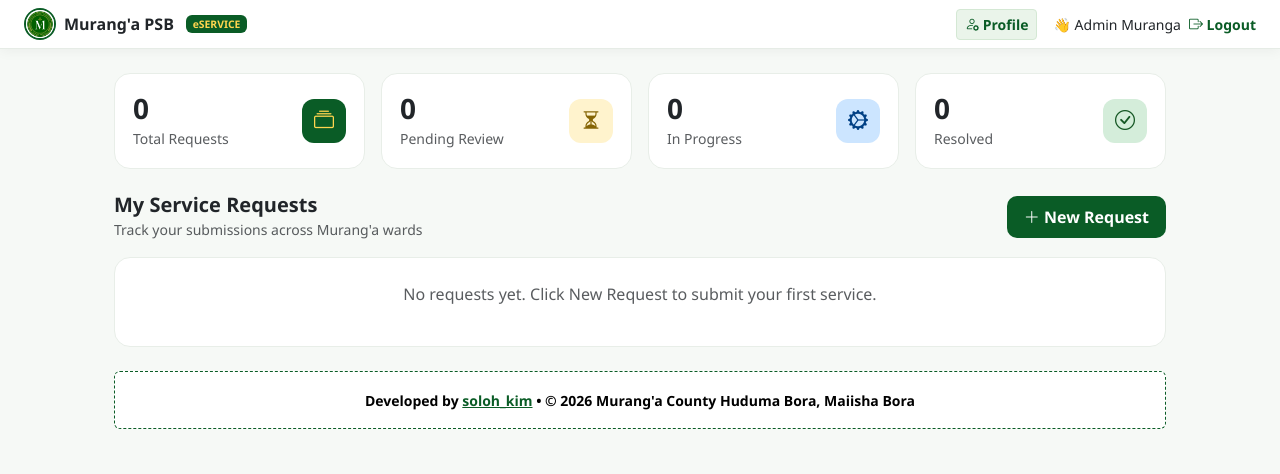
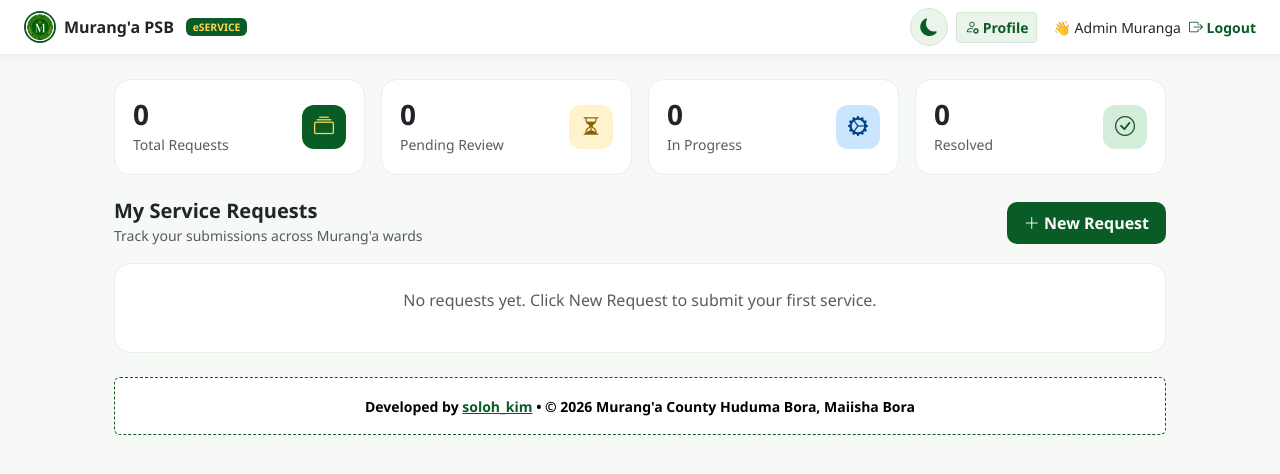
Before and after one commit to solohkim/muranga-psb-service-request, a Flask app: page /dashboard in a window 1280 px wide. Shown: the top 474 px of the page. Run offline with Flask 3, Linux system fonts and the light colour scheme; a user stored in the database is signed in; data that the repository does not hold is empty; some libraries are stand-ins or nearby versions.

Commit message:
update dashboard.html

```diff
--- a/templates/dashboard.html
+++ b/templates/dashboard.html
@@ -4,8 +4,8 @@
 <title>Dashboard - Murang'a PSB</title>
 <style>
 :root{--green:#0a5c26;--gold:#FFD54F;--light:#f6f9f6}
-body{background:var(--light);font-family:'Segoe UI',system-ui}
-.navbar-m{background:#fff;border-bottom:1px solid #e6ece6;box-shadow:0 2px 12px rgba(0,0,0,.05);position:sticky;top:0;z-index:10}
+body{background:var(--light);font-family:'Segoe UI',system-ui;transition:.3s}
+.navbar-m{background:#fff;border-bottom:1px solid #e6ece6;box-shadow:0 2px 12px rgba(0,0,0,.05);position:sticky;top:0;z-index:10;transition:.3s}
 .stat-card{background:#fff;border:1px solid #e8eee8;border-radius:16px;padding:18px;transition:.2s;position:relative;overflow:hidden}
 .stat-card:hover{transform:translateY(-2px);box-shadow:0 10px 20px rgba(0,0,0,.07)}
 .stat-card .icon{width:44px;height:44px;border-radius:12px;display:grid;place-items:center;font-size:20px}
@@ -20,12 +20,38 @@ body{background:var(--light);font-family:'Segoe UI',system-ui}
 .btn-del{background:#fff;color:#dc3545;border-radius:8px;font-weight:600;padding:4px 12px;font-size:.8rem;border:1px solid #f5c2c7}
 .btn-del:hover{background:#dc3545;color:#fff}
 .dup-banner{background:#fff3cd;border:1px solid #ffe69c;border-radius:12px;padding:12px 16px}
+
+/* --- DARK/LIGHT TOGGLE BUTTON --- */
+#themeToggleDash{
+  width:38px;height:38px;border-radius:50%;
+  border:1px solid #d4e8d4;background:#eaf4ea;
+  color:var(--green);display:grid;place-items:center;
+  cursor:pointer;font-size:1.1rem;transition:.2s
+}
+#themeToggleDash:hover{transform:scale(1.05)}
+
+/* --- DARK MODE STYLES --- */
+body.dark-mode{background:#121212 !important;color:#e5e5e5 !important}
+body.dark-mode .navbar-m{background:#1c1c1c !important;border-color:#333 !important}
+body.dark-mode .stat-card, body.dark-mode .req-card{background:#1e1e1e !important;border-color:#333 !important;color:#e5e5e5}
+body.dark-mode .text-muted{color:#999 !important}
+body.dark-mode .progress{background:#333 !important}
+body.dark-mode .dup-banner{background:#2a2410 !important;border-color:#664d03 !important;color:#ffe69c}
+body.dark-mode #themeToggleDash{background:#2a2a2a !important;border-color:#444 !important;color:var(--gold) !important}
+body.dark-mode .badge.bg-light{background:#2a2a2a !important;color:#ccc !important;border-color:#444 !important}
+body.dark-mode .alert-info{background:#1a2a3a !important;border-color:#2a4a6a !important;color:#a8d4ff !important}
+
+/* --- POP-UP ANIMATION (same as login) --- */
+.pop-up{opacity:0;transform:translateY(24px);animation:popUp 0.7s cubic-bezier(0.22,1,0.36,1) forwards}
+@keyframes popUp{to{opacity:1;transform:translateY(0)}}
+.delay-1{animation-delay:0.1s}.delay-2{animation-delay:0.2s}.delay-3{animation-delay:0.3s}.delay-4{animation-delay:0.4s}
 </style></head>
 <body>
 
 <nav class="navbar-m py-2 px-3 px-lg-4 d-flex justify-content-between align-items-center">
 <a href="/dashboard" class="d-flex align-items-center gap-2 text-decoration-none text-dark"><img src="/static/avatar.png" onerror="this.style.display='none'" style="width:32px;height:32px;border-radius:50%;border:2px solid #0a5c26"><b>Murang'a PSB</b><span class="badge ms-1" style="background:#0a5c26;color:#FFD54F;font-size:.65rem">eSERVICE</span></a>
 <div class="d-flex align-items-center gap-2 small">
+  <button id="themeToggleDash" title="Toggle theme"><i class="bi bi-moon-fill" id="themeIconDash"></i></button>
   <a href="/profile" class="btn btn-sm me-2" style="background:#eaf4ea;color:#0a5c26;font-weight:700;border:1px solid #d4e8d4"><i class="bi bi-person-gear"></i> Profile</a>
 <span class="d-none d-md-inline">👋 {{ session.get('full_name', 'Citizen') }}</span>
 <a href="/logout" class="text-decoration-none" style="color:#0a5c26;font-weight:600"><i class="bi bi-box-arrow-right"></i> Logout</a>
@@ -42,20 +68,18 @@ body{background:var(--light);font-family:'Segoe UI',system-ui}
   {% endif %}
 {% endwith %}
 
-<!-- STATS DYNAMIC -->
 <div class="row g-3 mb-4">
-<div class="col-6 col-md-3"><div class="stat-card total d-flex justify-content-between align-items-center"><div><h3 class="fw-bold mb-0">{{ stats.total if stats else 0 }}</h3><small class="text-muted">Total Requests</small></div><div class="icon"><i class="bi bi-collection"></i></div></div></div>
-<div class="col-6 col-md-3"><div class="stat-card pend d-flex justify-content-between align-items-center"><div><h3 class="fw-bold mb-0">{{ stats.pending if stats else 0 }}</h3><small class="text-muted">Pending Review</small></div><div class="icon"><i class="bi bi-hourglass-split"></i></div></div></div>
-<div class="col-6 col-md-3"><div class="stat-card prog d-flex justify-content-between align-items-center"><div><h3 class="fw-bold mb-0">{{ stats.inprogress if stats else 0 }}</h3><small class="text-muted">In Progress</small></div><div class="icon"><i class="bi bi-gear-wide-connected"></i></div></div></div>
-<div class="col-6 col-md-3"><div class="stat-card res d-flex justify-content-between align-items-center"><div><h3 class="fw-bold mb-0">{{ stats.resolved if stats else 0 }}</h3><small class="text-muted">Resolved</small></div><div class="icon"><i class="bi bi-check-circle"></i></div></div></div>
+<div class="col-6 col-md-3 pop-up delay-1"><div class="stat-card total d-flex justify-content-between align-items-center"><div><h3 class="fw-bold mb-0">{{ stats.total if stats else 0 }}</h3><small class="text-muted">Total Requests</small></div><div class="icon"><i class="bi bi-collection"></i></div></div></div>
+<div class="col-6 col-md-3 pop-up delay-2"><div class="stat-card pend d-flex justify-content-between align-items-center"><div><h3 class="fw-bold mb-0">{{ stats.pending if stats else 0 }}</h3><small class="text-muted">Pending Review</small></div><div class="icon"><i class="bi bi-hourglass-split"></i></div></div></div>
+<div class="col-6 col-md-3 pop-up delay-3"><div class="stat-card prog d-flex justify-content-between align-items-center"><div><h3 class="fw-bold mb-0">{{ stats.inprogress if stats else 0 }}</h3><small class="text-muted">In Progress</small></div><div class="icon"><i class="bi bi-gear-wide-connected"></i></div></div></div>
+<div class="col-6 col-md-3 pop-up delay-4"><div class="stat-card res d-flex justify-content-between align-items-center"><div><h3 class="fw-bold mb-0">{{ stats.resolved if stats else 0 }}</h3><small class="text-muted">Resolved</small></div><div class="icon"><i class="bi bi-check-circle"></i></div></div></div>
 </div>
 
-<div class="d-flex justify-content-between align-items-center mb-3">
+<div class="d-flex justify-content-between align-items-center mb-3 pop-up delay-2">
 <div><h5 class="fw-bold mb-0">My Service Requests</h5><small class="text-muted">Track your submissions across Murang'a wards</small></div>
 <a href="/new_request" class="btn btn-new"><i class="bi bi-plus-lg"></i> New Request</a>
 </div>
 
-<!-- FIXED DUPLICATE BANNER - ONLY SHOWS FOR TRUE DUPLICATES -->
 {% if has_duplicates %}
 <div class="dup-banner d-flex justify-content-between align-items-center mb-3">
 <div><i class="bi bi-exclamation-triangle-fill text-warning me-2"></i><b>True duplicate found:</b> You have {{ duplicate_count }} exact duplicate(s) (same Category+Location+Description). Different services like Water vs Garbage are OK.</div>
@@ -108,5 +132,19 @@ body{background:var(--light);font-family:'Segoe UI',system-ui}
 </div>
 
 </div>
+<script>
+const themeBtn = document.getElementById('themeToggleDash');
+const themeIcon = document.getElementById('themeIconDash');
+if(localStorage.getItem('theme') === 'dark'){
+  document.body.classList.add('dark-mode');
+  themeIcon.classList.replace('bi-moon-fill','bi-sun-fill');
+}
+themeBtn.addEventListener('click', ()=>{
+  document.body.classList.toggle('dark-mode');
+  const isDark = document.body.classList.contains('dark-mode');
+  themeIcon.className = isDark ? 'bi bi-sun-fill' : 'bi bi-moon-fill';
+  localStorage.setItem('theme', isDark ? 'dark' : 'light');
+});
+</script>
 <script src="https://cdn.jsdelivr.net/npm/bootstrap@5.3.0/dist/js/bootstrap.bundle.min.js"></script>
 </body></html>
```
